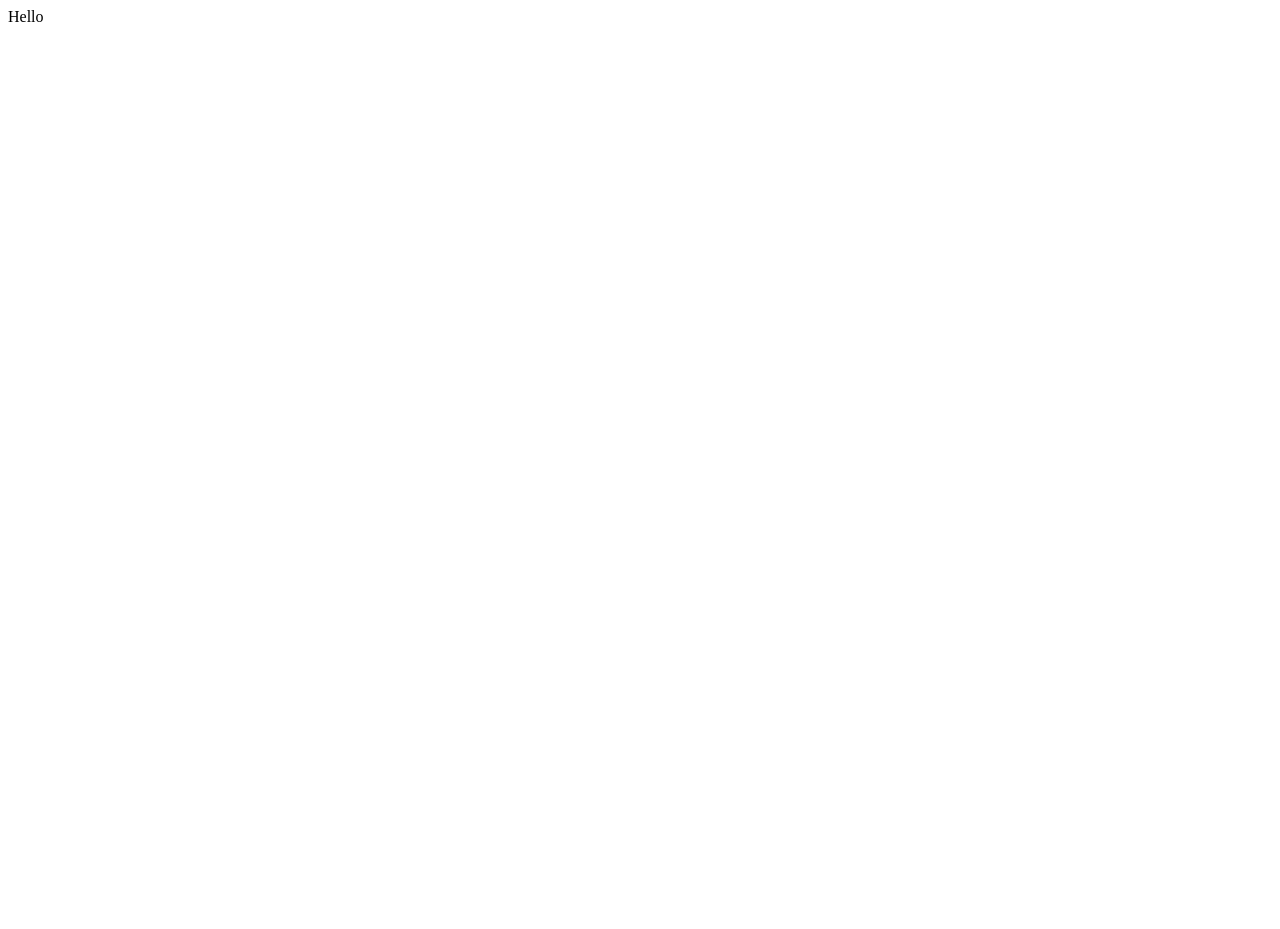
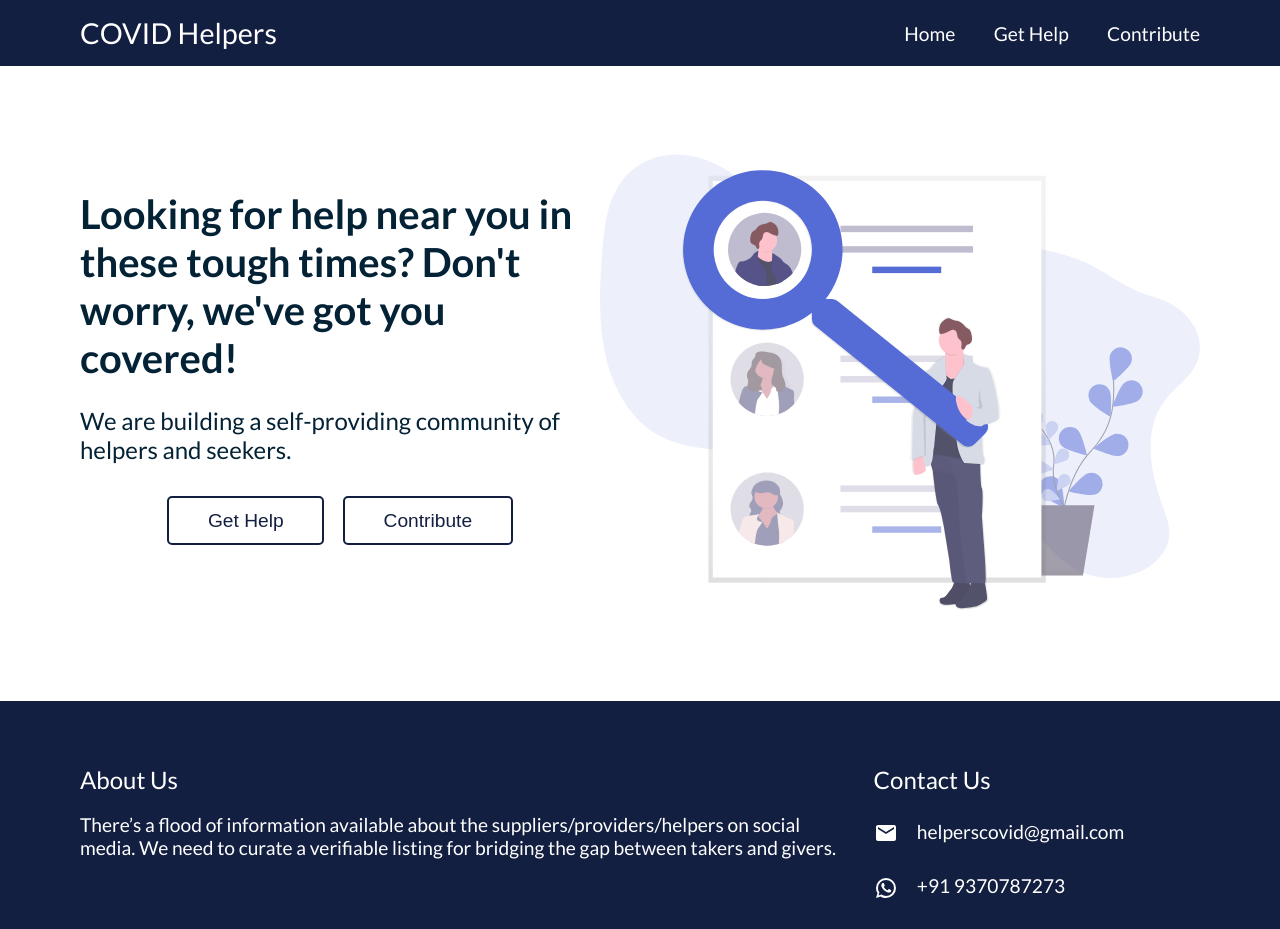
Before and after one commit to covidhelper/fe, a React (Create React App) app: page / in a window 1280 px wide. Shown: the top 929 px of the page. Before the commit the page ends 800 px from the top, so only its background shows below. Built offline with nearby package versions, Linux system fonts and the light colour scheme.

Commit message:
Landing page basic layout done

```diff
--- a/src/App.js
+++ b/src/App.js
@@ -1,10 +1,18 @@
 import React from 'react'
+import { BrowserRouter as Router, Route, Switch } from 'react-router-dom'
+import Footer from './components/Footer/Footer';
+import Navbar from './components/Navbar/Navbar';
+import LandingPage from './views/LandingPage/LandingPage';
 
 const App = () => {
   return (
-    <div>
-      Hello
-    </div>
+    <Router>
+      <Navbar />
+      <Switch>
+        <Route path="/" component={LandingPage} />
+      </Switch>
+      <Footer />
+    </Router>
   );
 }
 
--- /dev/null
+++ b/src/assets/scss/index.scss
@@ -0,0 +1,201 @@
+@import url("https://fonts.googleapis.com/css2?family=Lato:wght@400;700&display=swap");
+@import "./variables.scss";
+
+*,
+*::before,
+*::after {
+  margin: 0;
+  padding: 0;
+  box-sizing: border-box;
+}
+
+body {
+  min-height: 100vh;
+  width: 100%;
+  max-width: 1800px;
+  font-family: "Lato", sans-serif;
+  overflow-x: hidden;
+  overflow-y: auto;
+}
+
+a {
+  text-decoration: none;
+  color: inherit;
+}
+
+nav {
+  position: sticky;
+  top: 0;
+  left: 0;
+  width: 100%;
+  background-color: $dark-blue;
+  display: flex;
+  justify-content: space-between;
+  align-items: center;
+  padding: 1em 5em;
+
+  .logo {
+    font-size: 1.8rem;
+    color: $white;
+  }
+
+  .nav-ul {
+    display: flex;
+    list-style-type: none;
+    justify-content: center;
+    align-items: center;
+
+    .nav-li {
+      margin-left: 2em;
+      font-size: 1.2rem;
+      color: $white;
+      cursor: pointer;
+      position: relative;
+
+      &::before {
+        position: absolute;
+        content: "";
+        left: 0;
+        bottom: -10px;
+        width: 100%;
+        height: 4px;
+        background-color: $white;
+        border-radius: 2px;
+        transform: scaleX(0);
+        transform-origin: left;
+        transition: transform 250ms ease-in-out;
+      }
+
+      &:hover::before {
+        transform: scaleX(1);
+      }
+    }
+  }
+
+  @media (max-width: 1120px) {
+    padding: 1em 2em;
+  }
+}
+
+.layout-wrapper {
+  padding: 1em 5em;
+
+  @media (max-width: 1120px) {
+    padding: 1em 1em;
+  }
+}
+
+.landing-container {
+  display: flex;
+  justify-content: space-between;
+  align-items: center;
+
+  .content {
+    max-width: 80ch;
+    .heading {
+      color: $text-blue;
+      font-size: 2.5rem;
+      font-weight: bold;
+    }
+
+    .sub-heading {
+      color: $text-blue;
+      font-size: 1.5rem;
+      margin-top: 1em;
+    }
+
+    .cta {
+      width: 100%;
+      text-align: center;
+      margin: 2em 0;
+
+      .btn {
+        outline: none;
+        border: none;
+        background-color: $white;
+        border: 2px solid $dark-blue;
+        color: $dark-blue;
+        padding: 0.6em 2em;
+        font-size: 1.2rem;
+        border-radius: 5px;
+        cursor: pointer;
+        transition: all 250ms ease-in-out;
+
+        &:hover,
+        &:focus {
+          outline: none;
+          background-color: $dark-blue;
+          color: $white;
+        }
+      }
+
+      .btn + .btn {
+        margin-left: 1em;
+      }
+    }
+  }
+
+  .image {
+    img {
+      width: 600px;
+      height: 600px;
+    }
+  }
+
+  @media (max-width: 1120px) {
+    flex-direction: column-reverse;
+  }
+}
+
+.footer-wrapper {
+  width: 100%;
+  background-color: $dark-blue;
+  padding: 4em 5em;
+
+  footer {
+    display: flex;
+    gap: 2em;
+    color: $white;
+
+    .about {
+      flex: 1 1 70%;
+
+      > p:first-child {
+        font-size: 1.5rem;
+      }
+
+      > p:nth-child(2) {
+        margin-top: 1em;
+        font-size: 1.2rem;
+      }
+    }
+
+    .contact {
+      flex: 1 1 30%;
+
+      > p:first-child {
+        font-size: 1.5rem;
+      }
+
+      .block {
+        margin-top: 1em;
+        display: flex;
+        align-items: center;
+        font-size: 1.2rem;
+
+        .icon {
+          padding-top: 0.4em;
+        }
+
+        a,
+        span {
+          margin-left: 1em;
+        }
+      }
+    }
+  }
+
+  @media (max-width: 1120px) {
+    padding: 4em 2em;
+  }
+}
--- /dev/null
+++ b/src/assets/scss/variables.scss
@@ -0,0 +1,4 @@
+$white: #fff;
+$black: #000;
+$text-blue: #042235;
+$dark-blue: #131f41;
--- /dev/null
+++ b/src/components/Footer/Footer.js
@@ -0,0 +1,40 @@
+import { GitHub, Mail, WhatsApp } from '@material-ui/icons'
+import React from 'react'
+
+const Footer = () => {
+    return (
+        <div className="footer-wrapper">
+            <footer>
+                <div className="about">
+                    <p>About Us</p>
+                    <p>
+                        There’s a flood of information available about the suppliers/providers/helpers on social media. We need to curate a verifiable listing for bridging the gap between takers and givers.
+                    </p>
+                </div>
+                <div className="contact">
+                    <p>Contact Us</p>
+                    <div className="block">
+                        <div className="icon">
+                            <Mail />
+                        </div>
+                        <span>helperscovid@gmail.com</span>
+                    </div>
+                    <div className="block">
+                        <div className="icon">
+                            <WhatsApp />
+                        </div>
+                        <span>+91 9370787273</span>
+                    </div>
+                    <div className="block">
+                        <div className="icon">
+                            <GitHub />
+                        </div>
+                        <a href="https://github.com/covidhelper/fe">https://github.com/covidhelper/fe</a>
+                    </div>
+                </div>
+            </footer>
+        </div>
+    )
+}
+
+export default Footer
--- /dev/null
+++ b/src/components/Navbar/Navbar.js
@@ -0,0 +1,23 @@
+import React from 'react'
+import { Link } from 'react-router-dom'
+
+const Navbar = () => {
+    return (
+        <nav>
+            <div className="logo">COVID Helpers</div>
+            <ul className="nav-ul">
+                <li className="nav-li">
+                    <Link to="/">Home</Link>
+                </li>
+                <li className="nav-li">
+                    <Link to="/seek">Get Help</Link>
+                </li>
+                <li className="nav-li">
+                    <Link to="/contribute">Contribute</Link>
+                </li>
+            </ul>
+        </nav>
+    )
+}
+
+export default Navbar
--- a/src/index.js
+++ b/src/index.js
@@ -1,6 +1,7 @@
 import React from 'react';
 import ReactDOM from 'react-dom';
 import App from './App';
+import './assets/scss/index.scss'
 import reportWebVitals from './reportWebVitals';
 
 ReactDOM.render(
--- /dev/null
+++ b/src/views/LandingPage/LandingPage.js
@@ -0,0 +1,33 @@
+import React from 'react'
+import { Link } from 'react-router-dom'
+import CoverImage from '../../assets/images/cover-image.svg'
+
+const LandingPage = () => {
+    return (
+        <div className="layout-wrapper">
+            <div className="landing-container">
+                <div className="content">
+                    <div className="heading">
+                        Looking for help near you in these tough times? Don't worry, we've got you covered!
+                    </div>
+                    <div className="sub-heading">
+                        We are building a self-providing community of helpers and seekers.
+                    </div>
+                    <div className="cta">
+                        <button className="btn">
+                            <Link to="/seek">Get Help</Link>
+                        </button>
+                        <button className="btn">
+                            <Link to="/contribute">Contribute</Link>
+                        </button>
+                    </div>
+                </div>
+                <div className="image">
+                    <img src={CoverImage} alt="Cover Image" />
+                </div>
+            </div>
+        </div>
+    )
+}
+
+export default LandingPage
```
Also changed, not shown: src/assets/images/cover-image.svg (added).
